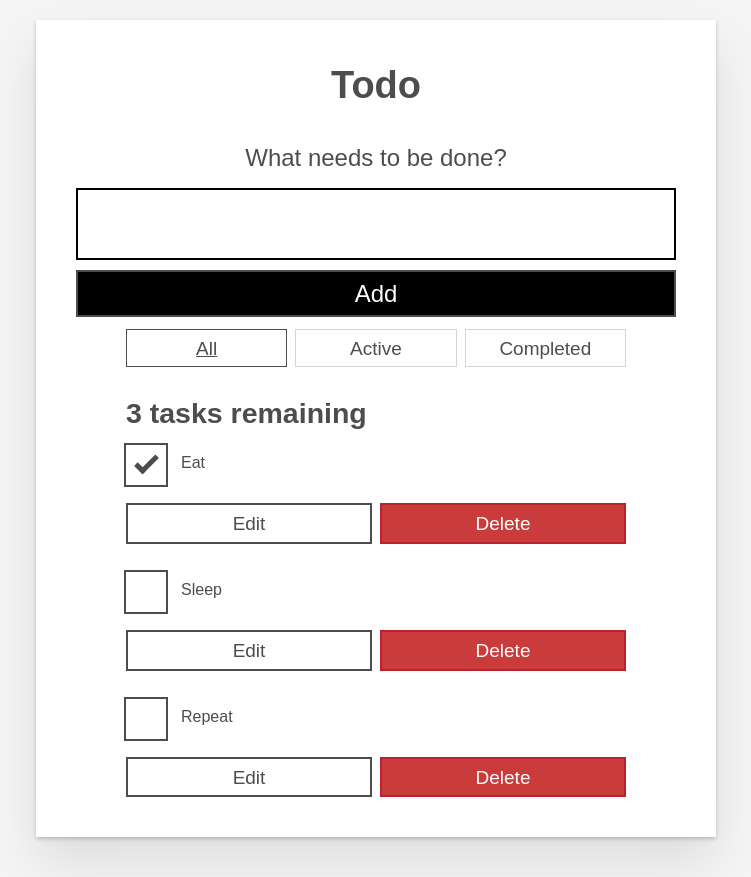
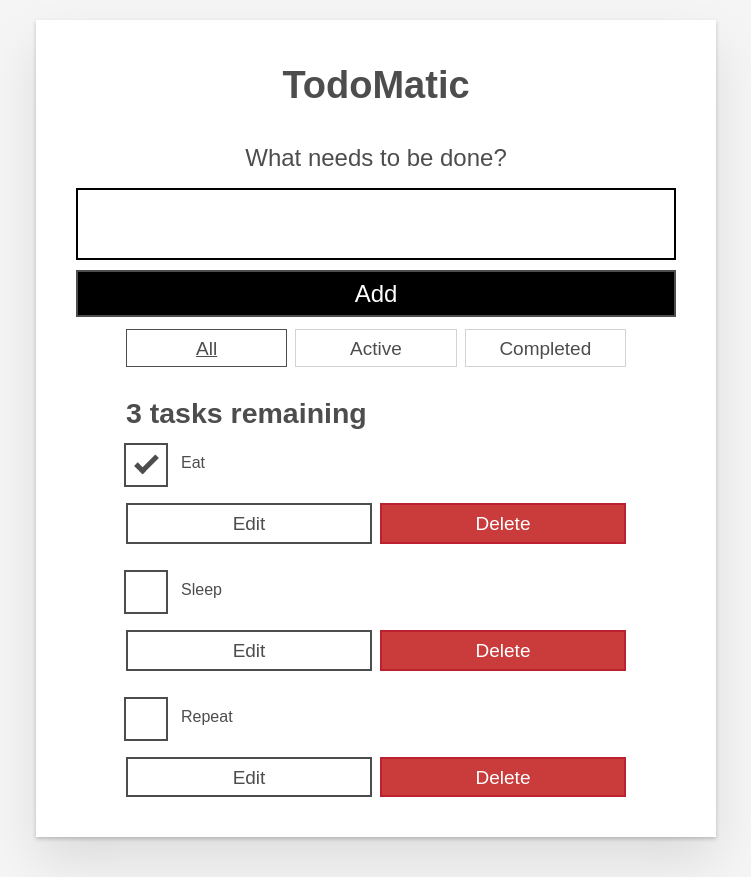
Before and after one commit to mdn/todo-react, a React (Create React App) app: page / in a window 1280 px wide. Shown: the whole page, without its empty margins (264-1015 px from the left). Built offline with nearby package versions, Linux system fonts and the light colour scheme.

Commit message:
Update src/App.js

```diff
--- a/src/App.js
+++ b/src/App.js
@@ -96,7 +96,7 @@ function App(props) {
 
   return (
     <div className="todoapp stack-large">
-      <h1>Todo</h1>
+      <h1>TodoMatic</h1>
       <Form addTask={addTask} />
       <div className="filters btn-group stack-exception">{filterList}</div>
       <h2 id="list-heading" tabIndex="-1" ref={listHeadingRef}>
```
